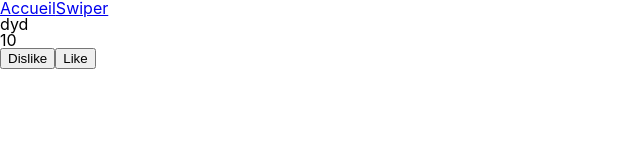
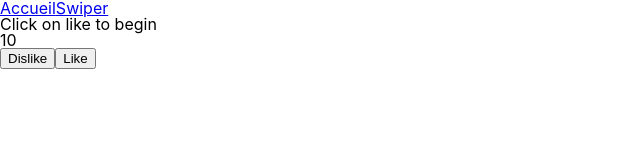
Before and after one commit to Maxime-Medal/CristiAndTheQueens, a React (Create React App) app: page /SwitchPages in a window 1280 px wide. Shown: the top 160 px of the page, without its empty margins (0-640 px from the left). Built offline with nearby package versions, Linux system fonts and the light colour scheme.

Commit message:
compteur de mot

```diff
--- a/src/pages/SwitchPages.jsx
+++ b/src/pages/SwitchPages.jsx
@@ -22,7 +22,7 @@ const tab = [
 const phrase = [];
 
 function SwitchPage({ rangeWordValue }) {
-  const [state, setState] = React.useState("dyd");
+  const [state, setState] = React.useState("Click on like to begin");
 
   const deleteWord = () => {
     let index = Math.floor(Math.random() * tab.length);
@@ -38,7 +38,9 @@ function SwitchPage({ rangeWordValue }) {
     );
   };
   console.log(phrase);
-  if (rangeWordValue === phrase.length) {
+  console.log(tab)
+
+  if (rangeWordValue == phrase.length) {
     return <Resume />;
   }
   return (
```
